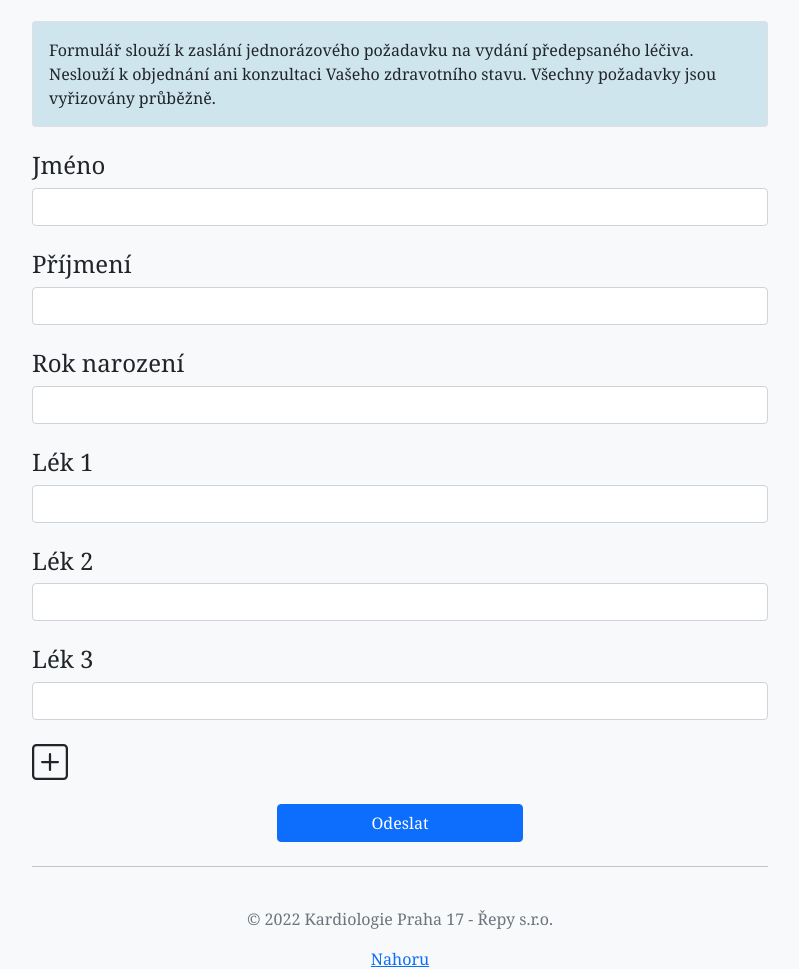
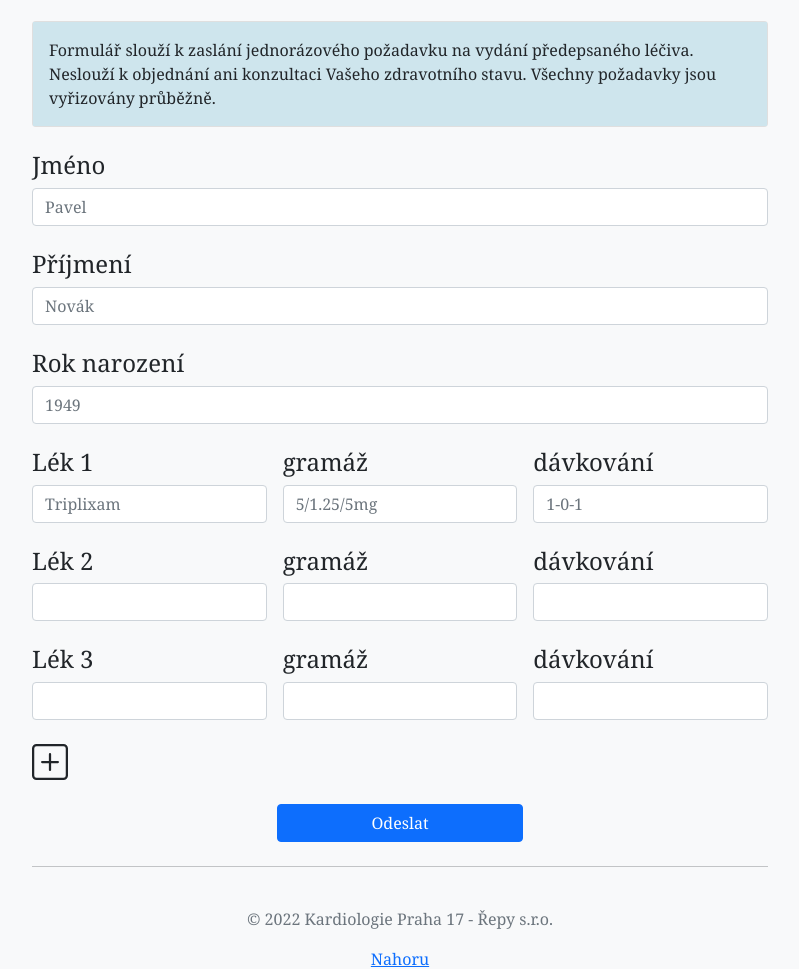
Before and after one commit to KyomaHooin/Cardio, a PHP site: page / in a window 1280 px wide. Shown: the part 273-1242 px from the top of the page, without its empty margins (240-1039 px from the left). Run offline with PHP 8.4, Linux system fonts and the light colour scheme.

Commit message:
Volume, dosage.

```diff
--- a/html/index.php
+++ b/html/index.php
@@ -52,17 +52,56 @@ if (isset($_POST['code'])) {
 <form method="post" action="." enctype="multipart/form-data">
 
 <h4 class="mt-4">Jméno</h4>
-<input type="text" class="form-control" id="firstname" name="firstname" value="">
+<input type="text" class="form-control" id="firstname" name="firstname" placeholder="Pavel" value="" required>
 <h4 class="mt-4">Příjmení</h4>
-<input type="text" class="form-control" id="surname" name="surname" value="">
+<input type="text" class="form-control" id="surname" name="surname" placeholder="Novák" value="" required>
 <h4 class="mt-4">Rok narození</h4>
-<input type="text" class="form-control" id="year" name="year" value="">
-<h4 class="mt-4">Lék 1</h4>
-<input type="text" class="form-control" id="prescription1" name="prescription1" value="">
-<h4 class="mt-4">Lék 2</h4>
-<input type="text" class="form-control" id="prescription2" name="prescription2" value="">
-<h4 class="mt-4">Lék 3</h4>
-<input type="text" class="form-control" id="prescription3" name="prescription3" value="">
+<input type="text" class="form-control" id="year" name="year" placeholder="1949" value="" required>
+
+<div class="row g-3 row-cols-md-3 d-grid d-sm-flex">
+	<div class="col">
+		<h4 class="mt-4">Lék 1</h4>
+		<input type="text" class="form-control" id="prescription1" name="prescription1" placeholder="Triplixam" value="" required>
+	</div>
+	<div class="col">
+		<h4 class="mt-4">gramáž</h4>
+		<input type="text" class="form-control" id="volume1" name="volume1" placeholder="5/1.25/5mg" value="" required>
+	</div>
+	<div class="col">
+		<h4 class="mt-4">dávkování</h4>
+		<input type="text" class="form-control" id="dosage1" name="dosage1" placeholder="1-0-1" value="" required>
+	</div>
+</div>
+
+<div class="row g-3 row-cols-md-3 d-grid d-sm-flex">
+	<div class="col">
+		<h4 class="mt-4">Lék 2</h4>
+		<input type="text" class="form-control" id="prescription2" name="prescription2" value="">
+	</div>
+	<div class="col">
+		<h4 class="mt-4">gramáž</h4>
+		<input type="text" class="form-control" id="volume2" name="volume2" value="">
+	</div>
+	<div class="col">
+		<h4 class="mt-4">dávkování</h4>
+		<input type="text" class="form-control" id="dosage2" name="dosage2" value="">
+	</div>
+</div>
+
+<div class="row g-3 row-cols-md-3 d-grid d-sm-flex">
+	<div class="col">
+		<h4 class="mt-4">Lék 3</h4>
+		<input type="text" class="form-control" id="prescription3" name="prescription3" value="">
+	</div>
+	<div class="col">
+		<h4 class="mt-4">gramáž</h4>
+		<input type="text" class="form-control" id="volume3" name="volume3" value="">
+	</div>
+	<div class="col">
+		<h4 class="mt-4">dávkování</h4>
+		<input type="text" class="form-control" id="dosage3" name="dosage3" value="">
+	</div>
+</div>
 
 <div class="my-4">
 <svg xmlns="http://www.w3.org/2000/svg" width="36" height="36" fill="currentColor" class="bi bi-plus-square" viewBox="0 0 16 16"><path d="M14 1a1 1 0 0 1 1 1v12a1 1 0 0 1-1 1H2a1 1 0 0 1-1-1V2a1 1 0 0 1 1-1h12zM2 0a2 2 0 0 0-2 2v12a2 2 0 0 0 2 2h12a2 2 0 0 0 2-2V2a2 2 0 0 0-2-2H2z"/><path d="M8 4a.5.5 0 0 1 .5.5v3h3a.5.5 0 0 1 0 1h-3v3a.5.5 0 0 1-1 0v-3h-3a.5.5 0 0 1 0-1h3v-3A.5.5 0 0 1 8 4z"/></svg>
```
